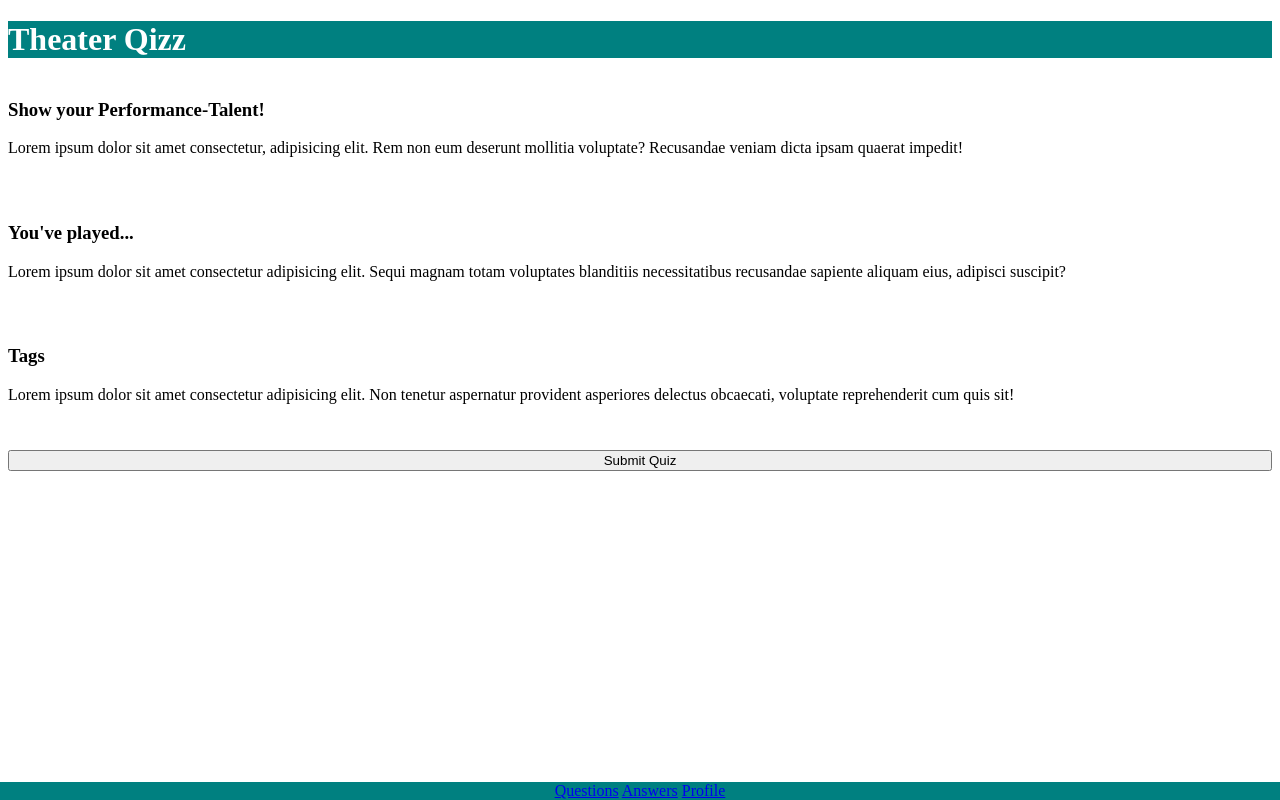
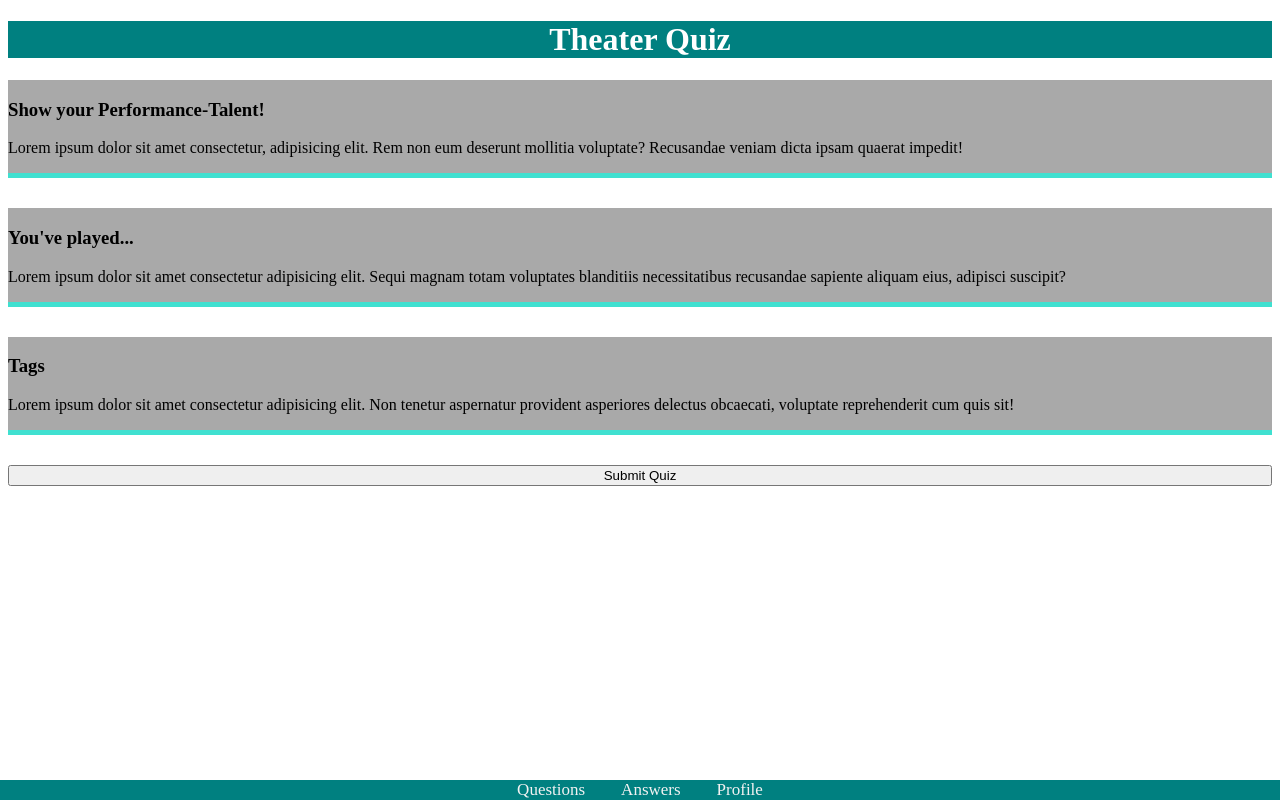
Before and after one commit to emmanuellosch/2021-w2-quizz-app, a website built with Parcel: page src/index.html in a window 1280 px wide. Built offline with nearby package versions, Linux system fonts and the light colour scheme.

Commit message:
basis layout2

```diff
--- a/package.json
+++ b/package.json
@@ -4,7 +4,7 @@
   "description": "",
   "main": "index.js",
   "scripts": {
-    "start": "parcel src/*.html",
+    "start": "parcel src/index.html",
     "test": "echo \"Error: no test specified\" && exit 1"
   },
   "repository": {
--- a/src/index.html
+++ b/src/index.html
@@ -3,31 +3,31 @@
 <head>
     <meta charset="UTF-8">
     <meta name="viewport" content="width=device-width, initial-scale=1.0">
-    <title>Quizz App</title>
+    <title>Quiz App</title>
     <link rel="stylesheet" href="style.css">
 </head>
 
 <body>
 <header class="header">
-    <h1>Theater Qizz</h1>
+    <h1>Theater Quiz</h1>
 </header>
 
 
 <form action="grade.php" method="post" class="quizz">
 
-    <div class="Questions">
+    <div class="quiz quiz-1">
         <h3>Show your Performance-Talent!</h3>
         <p>Lorem ipsum dolor sit amet consectetur, adipisicing elit.
             Rem non eum deserunt mollitia voluptate? Recusandae veniam dicta ipsam quaerat impedit!</p>
     </div>
 
-    <div class="Answers">
+    <div class="quiz quiz-2">
         <h3>You've played...</h3>
         <p>Lorem ipsum dolor sit amet consectetur adipisicing elit.
             Sequi magnam totam voluptates blanditiis necessitatibus recusandae sapiente aliquam eius, adipisci suscipit?</p>
     </div>
 
-    <div class="Tags">
+    <div class="quiz quiz-3">
         <h3>Tags</h3>
         <p>Lorem ipsum dolor sit amet consectetur adipisicing elit.
             Non tenetur aspernatur provident asperiores delectus obcaecati, voluptate reprehenderit cum quis sit!</p>
@@ -49,7 +49,5 @@
     </div>
 </footer>
 
-</main>
-
 </body>
 </html>
--- a/src/style.css
+++ b/src/style.css
@@ -1,19 +1,39 @@
 
 .header {
     background-color: teal;
-    color: white
+    color: white;
+    float: none;
+    text-align: center;
 }
 
 .quizz {
 display: grid;
 grid-gap: 30px;
 grid-template-areas:
-"Questions"
-"Answers"
-"Tags";
+"quiz1"
+"quiz2"
+"quiz3";
 grid-template-columns: repeat(3, auto-fit, minmax(300px, 1fr));
 
-}.nav-footer {
+}
+
+.quiz-1 {
+    grid-area: quiz1;
+  }
+  .quiz-2 {
+    grid-area: quiz2;
+  }
+  .quiz-3 {
+    grid-area: quiz3;
+  }
+
+  .quiz {
+    background-color: darkgrey;
+    padding: 0.5 rem;
+    border-bottom: turquoise 5px solid;
+  }
+
+.nav-footer {
   position: fixed;
   left: 0;
   bottom: 0;
@@ -24,5 +44,10 @@ grid-template-columns: repeat(3, auto-fit, minmax(300px, 1fr));
 }
 
 .nav-footer a {
-
+    float: none;
+    color: #f2f2f2;
+    text-align: center;
+    padding: 14px 16px;
+    text-decoration: none;
+    font-size: 17px;
 }
```
